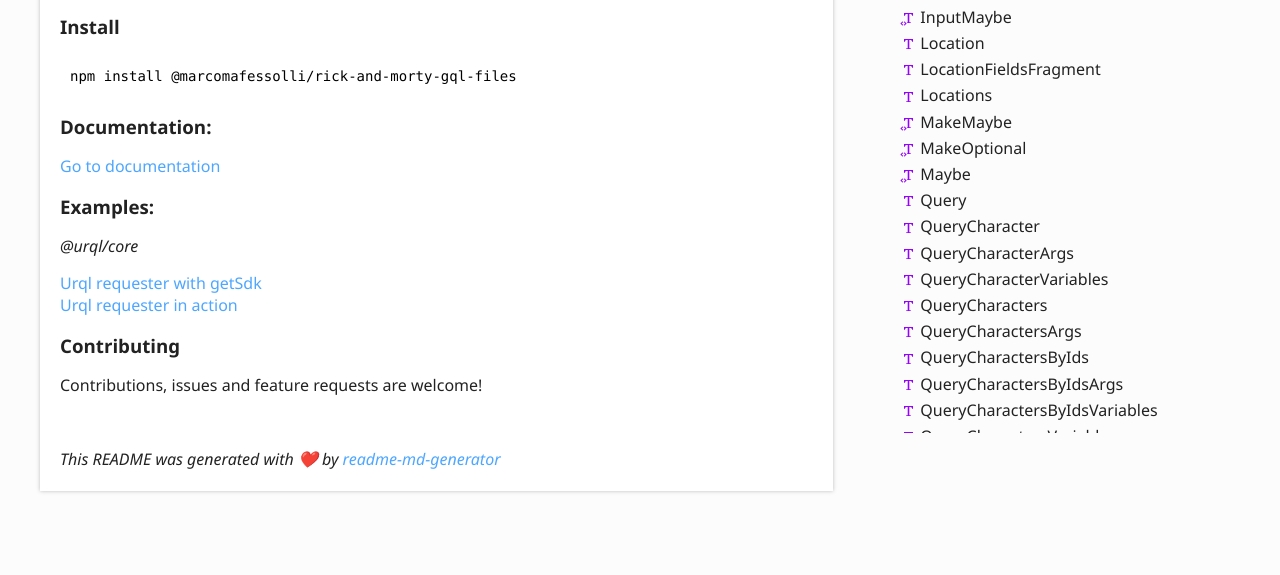
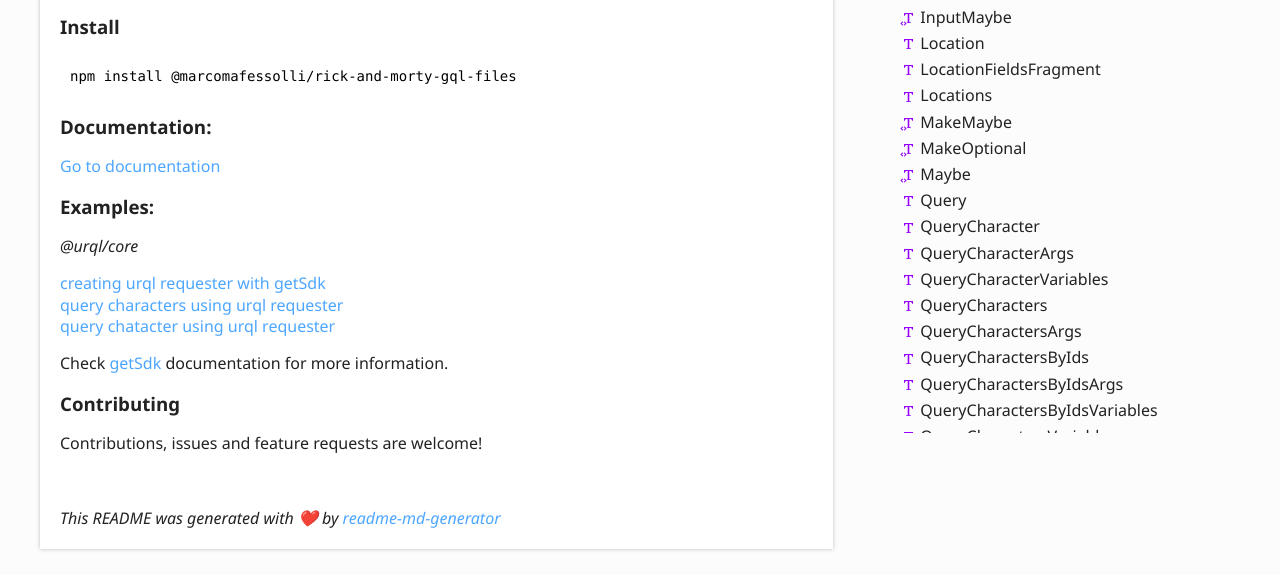
Before and after one commit to marcomafessolli/rick-and-morty-gql-files, a website: page docs/index.html in a window 1280 px wide. Shown: the part 560-1135 px from the top of the page. Drawn offline with Linux system fonts and the light colour scheme.

Commit message:
fix: 🐛 fixes docs

```diff
--- a/docs/index.html
+++ b/docs/index.html
@@ -15,14 +15,16 @@
 <a href="#documentation" id="documentation" style="color: inherit; text-decoration: none;">
   <h3>Documentation:</h3>
 </a>
-<p><a href="https://github.com/marcomafessolli/rick-and-morty-gql-files/blob/main/docs/modules.md">Go to documentation</a></p>
+<p><a href="https://marcomafessolli.github.io/rick-and-morty-gql-files/">Go to documentation</a></p>
 
 <a href="#examples" id="examples" style="color: inherit; text-decoration: none;">
   <h3>Examples:</h3>
 </a>
 <p><em>@urql/core</em></p>
-<p><a href="https://github.com/marcomafessolli/remix-graphql-loader-example/blob/main/app/utils/urql.server.ts">Urql requester with getSdk</a><br>
-<a href="https://github.com/marcomafessolli/remix-graphql-loader-example/blob/main/app/routes/index.tsx">Urql requester in action</a></p>
+<p><a href="https://github.com/marcomafessolli/remix-graphql-loader-example/blob/main/app/utils/urql.server.ts">creating urql requester with getSdk</a><br>
+<a href="https://github.com/marcomafessolli/remix-graphql-loader-example/blob/main/app/routes/index.tsx#L12">query characters using urql requester</a><br>
+<a href="https://github.com/marcomafessolli/remix-graphql-loader-example/blob/main/app/routes/characters/%24id.tsx#L27">query chatacter using urql requester</a></p>
+<p>Check <a href="https://marcomafessolli.github.io/rick-and-morty-gql-files/modules.html#getSdk">getSdk</a> documentation for more information.</p>
 
 <a href="#contributing" id="contributing" style="color: inherit; text-decoration: none;">
   <h3>Contributing</h3>
```
Also changed, not shown: docs/modules.html (+2 -2 lines), README.md.
